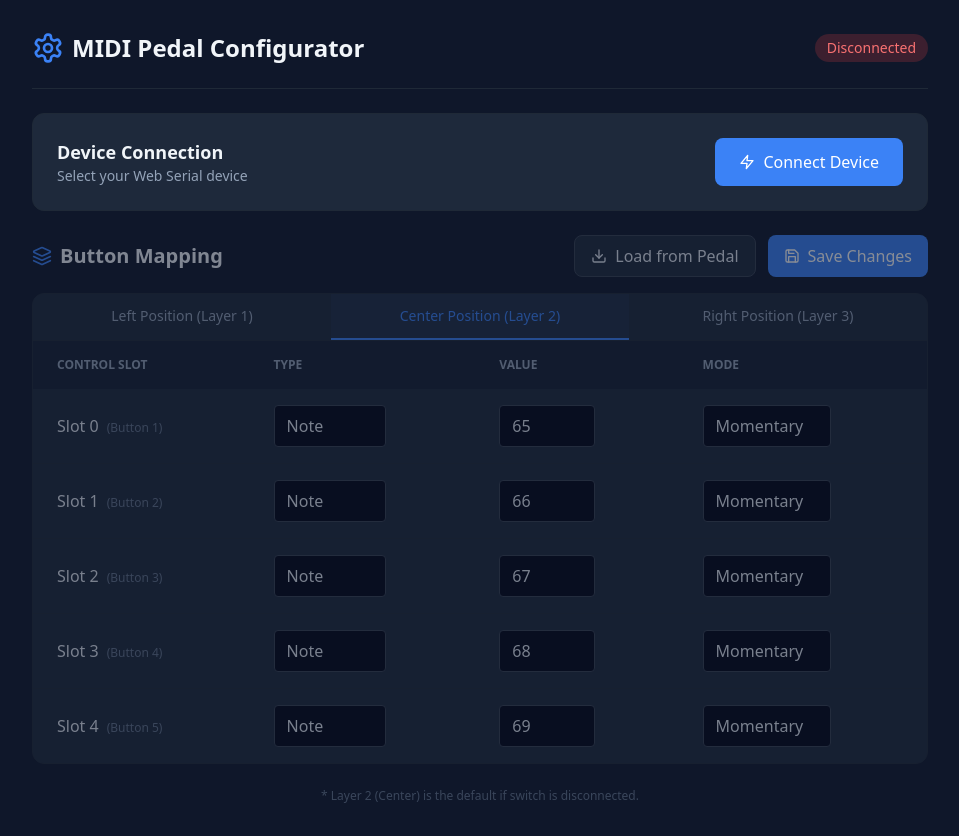
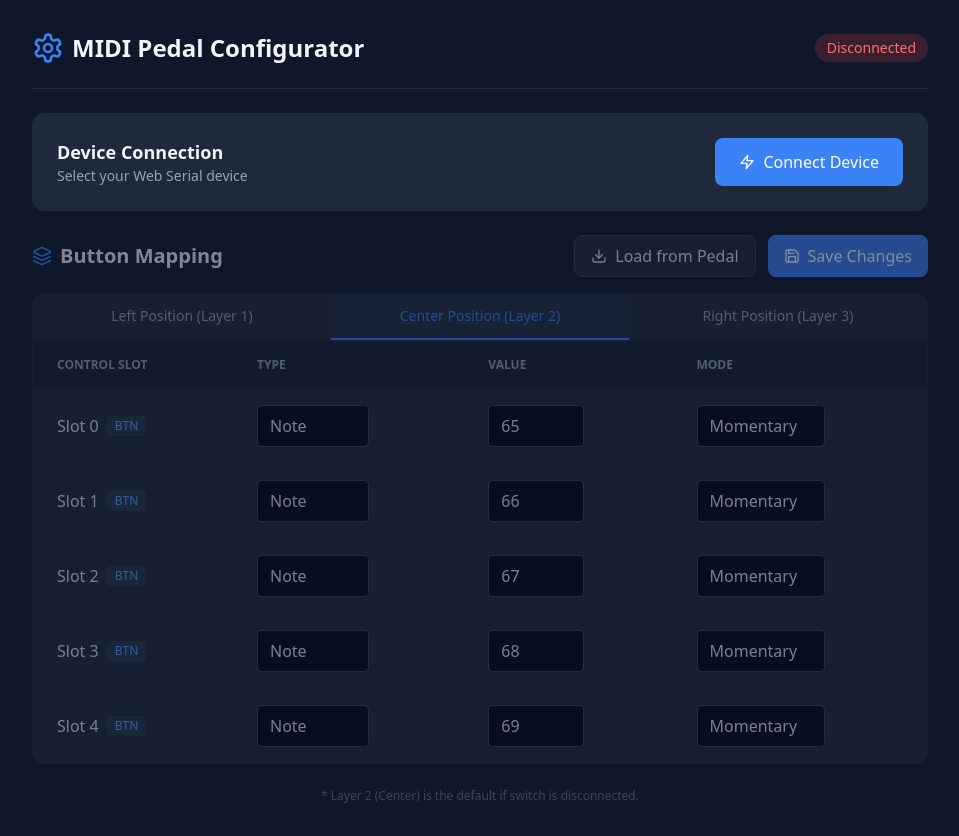
Before and after one commit to Hecsall/arduino-midi-footswitch, a React (Vite) app in the folder app/: page / in a window 1280 px wide. Shown: the whole page, without its empty margins (160-1119 px from the left). Built offline with nearby package versions, Linux system fonts and the light colour scheme.

Commit message:
recognize potentiometer from hardware config

```diff
--- a/app/src/App.jsx
+++ b/app/src/App.jsx
@@ -10,6 +10,7 @@ function App() {
 
   // Default to 5, but will adjust if device sends more
   const [controlsPerLayer, setControlsPerLayer] = useState(5);
+  const [slotTypes, setSlotTypes] = useState({});
 
   // Auto-detect hardware config on connection
   React.useEffect(() => {
@@ -22,14 +23,22 @@ function App() {
                 await sendCommand("INFO");
                 const lines = await readResponse(1000);
 
+                const newSlotTypes = {};
                 lines.forEach(line => {
                     if (line.startsWith("SYS:CONTROLS:")) {
                         const val = parseInt(line.split(":")[2]);
                         if (!isNaN(val) && val > 0) {
                             setControlsPerLayer(val);
                         }
+                    } else if (line.startsWith("SYS:TYPE:")) {
+                        // SYS:TYPE:index:type
+                        const parts = line.split(":");
+                        if (parts.length >= 4) {
+                            newSlotTypes[parseInt(parts[2])] = parts[3].trim();
+                        }
                     }
                 });
+                setSlotTypes(newSlotTypes);
             } catch (e) {
                 console.error("Info fetch failed", e);
             }
@@ -264,11 +273,20 @@ function App() {
                     <tbody className="divide-y divide-gray-800">
                         {buttons.slice(activeLayer * controlsPerLayer, (activeLayer + 1) * controlsPerLayer).map((btn, localIndex) => {
                             const globalIndex = activeLayer * controlsPerLayer + localIndex;
+                            const isPot = slotTypes[localIndex] === 'POT';
+
                             return (
                                 <tr key={globalIndex} className="hover:bg-slate-800/50 transition-colors">
                                     <td className="px-6 py-4 font-medium text-slate-200">
-                                        Slot {localIndex}
-                                        {localIndex < 5 && <span className="ml-2 text-xs text-slate-500">(Button {localIndex + 1})</span>}
+
+                                        <span className="flex items-center gap-2">
+                                            {isPot ? (
+                                                <>Slot {localIndex} <span className="text-xs text-red-400 bg-red-400/10 px-2 py-0.5 rounded">POT</span></>
+                                            ) : (
+                                                <>Slot {localIndex} <span className="text-xs text-blue-400 bg-blue-400/10 px-2 py-0.5 rounded">BTN</span></>
+                                            )}
+                                        </span>
+
                                     </td>
                                     <td className="px-6 py-4">
                                         <select
@@ -290,6 +308,9 @@ function App() {
                                         />
                                     </td>
                                     <td className="px-6 py-4">
+                                        {isPot ? (
+                                            <span className="text-slate-500 text-sm italic">Linear (0-127)</span>
+                                        ) : (
                                             <select
                                                 value={btn.mode}
                                                 onChange={(e) => updateButton(globalIndex, 'mode', e.target.value)}
@@ -298,6 +319,7 @@ function App() {
                                                 <option value="Momentary">Momentary</option>
                                                 <option value="Toggle">Toggle</option>
                                             </select>
+                                        )}
                                     </td>
                                 </tr>
                             );
```
Also changed, not shown: 1 other file (tests, documents, lock files or other folders). Lines whose indentation alone changed are shown as unchanged.
